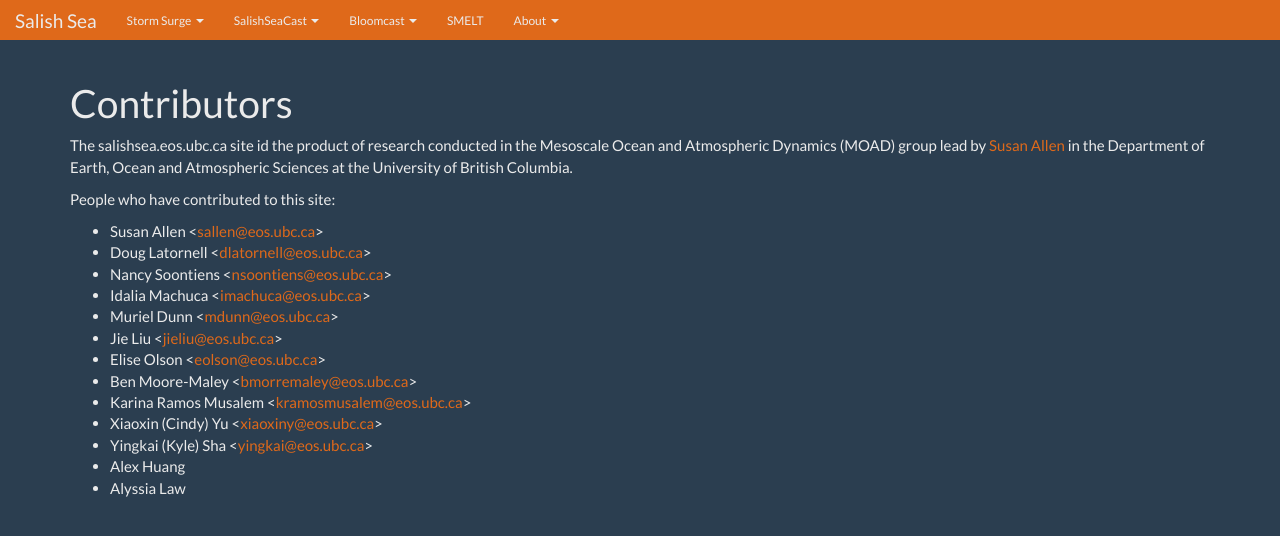
After one commit to SalishSeaCast/salishsea-site, a Python web app: template salishsea_site/templates/contributors.mako in a window 1280 px wide. The commit adds this page. Shown: the top 536 px of the page. Run offline with Mako, Linux system fonts and the light colour scheme; the template is opened without the code that fills it, so the values that code supplies are empty; some libraries are stand-ins or nearby versions.

Commit message:
Add Contributors page view, route, and template.

```diff
--- a/salishsea_site/__init__.py
+++ b/salishsea_site/__init__.py
@@ -24,6 +24,7 @@ def main(global_config, **settings):
     config = Configurator(settings=settings)
     _static_views(config, settings)
     _nowcast_system_routes(config)
+    _about_site_routes(config)
     _catchall_static_pages(config)
     config.scan()
     return config.make_wsgi_app()
@@ -42,6 +43,11 @@ def _nowcast_system_routes(config):
     config.add_route('nowcast.logs', 'nemo/nowcast/logs/{filename}')
 
 
+def _about_site_routes(config):
+    config.add_route('about.contributors', 'contributors')
+    config.add_route('about.contributors.html', 'contributors.html')
+
+
 def _catchall_static_pages(config):
     config.add_view(
         'salishsea_site.views.static_page', route_name='catchall_static')
--- /dev/null
+++ b/salishsea_site/templates/contributors.mako
@@ -0,0 +1,48 @@
+## Copyright 2013-2016 The Salish Sea MEOPAR Contributors
+## and The University of British Columbia
+##
+## Licensed under the Apache License, Version 2.0 (the "License");
+## you may not use this file except in compliance with the License.
+## You may obtain a copy of the License at
+##
+##    http://www.apache.org/licenses/LICENSE-2.0
+##
+## Unless required by applicable law or agreed to in writing, software
+## distributed under the License is distributed on an "AS IS" BASIS,
+## WITHOUT WARRANTIES OR CONDITIONS OF ANY KIND, either express or implied.
+## See the License for the specific language governing permissions and
+## limitations under the License.
+<%inherit file="site.mako"/>
+
+<%block name="title">Salish Sea – Contributors</%block>
+
+<div class="container">
+  <div class="row">
+    <div class="col-md-12">
+      <h1>Contributors</h1>
+      <p>
+        The salishsea.eos.ubc.ca site id the product of research conducted in
+        the Mesoscale Ocean and Atmospheric Dynamics (MOAD) group lead by
+        <a href="https://www.eoas.ubc.ca/~sallen/">Susan Allen</a>
+        in the Department of Earth, Ocean and Atmospheric Sciences
+        at the University of British Columbia.
+      </p>
+      <p>People who have contributed to this site:</p>
+      <ul>
+        <li>Susan Allen &lt;<a href="mailto:sallen@eos.ubc.ca">sallen@eos.ubc.ca</a>&gt;</li>
+        <li>Doug Latornell &lt;<a href="dlatornell@eoas.ubc.ca">dlatornell@eos.ubc.ca</a>&gt;</li>
+        <li>Nancy Soontiens &lt;<a href="nsoontiens@eos.ubc.ca">nsoontiens@eos.ubc.ca</a>&gt;</li>
+        <li>Idalia Machuca &lt;<a href="imachuca@eos.ubc.ca">imachuca@eos.ubc.ca</a>&gt;</li>
+        <li>Muriel Dunn &lt;<a href="mdunn@eos.ubc.ca">mdunn@eos.ubc.ca</a>&gt;</li>
+        <li>Jie Liu &lt;<a href="jieliu@eos.ubc.ca">jieliu@eos.ubc.ca</a>&gt;</li>
+        <li>Elise Olson &lt;<a href="eolson@eos.ubc.ca">eolson@eos.ubc.ca</a>&gt;</li>
+        <li>Ben Moore-Maley &lt;<a href="bmorremaley@eos.ubc.ca">bmorremaley@eos.ubc.ca</a>&gt;</li>
+        <li>Karina Ramos Musalem &lt;<a href="kramosmusalem@eos.ubc.ca">kramosmusalem@eos.ubc.ca</a>&gt;</li>
+        <li>Xiaoxin (Cindy) Yu &lt;<a href="xiaoxiny@eos.ubc.ca">xiaoxiny@eos.ubc.ca</a>&gt;</li>
+        <li>Yingkai (Kyle) Sha &lt;<a href="yingkai@eos.ubc.ca">yingkai@eos.ubc.ca</a>&gt;</li>
+        <li>Alex Huang</li>
+        <li>Alyssia Law</li>
+      </ul>
+    </div>
+  </div>
+</div>
--- a/salishsea_site/templates/nav.mako
+++ b/salishsea_site/templates/nav.mako
@@ -74,7 +74,7 @@
               About <span class="caret"></span>
             </a>
             <ul class="dropdown-menu" role="menu">
-              <li><a href="https://salishsea.eos.ubc.ca/contributors.html">Contributors</a></li>
+              <li><a href=${request.route_url('about.contributors')}>Contributors</a></li>
               <li><a href="#">Publications</a></li>
               <li><a href="https://salishsea.eos.ubc.ca/license.html">License</a></li>
             </ul>
```
Also changed, not shown: salishsea_site/views.py (+7 -1 lines).
